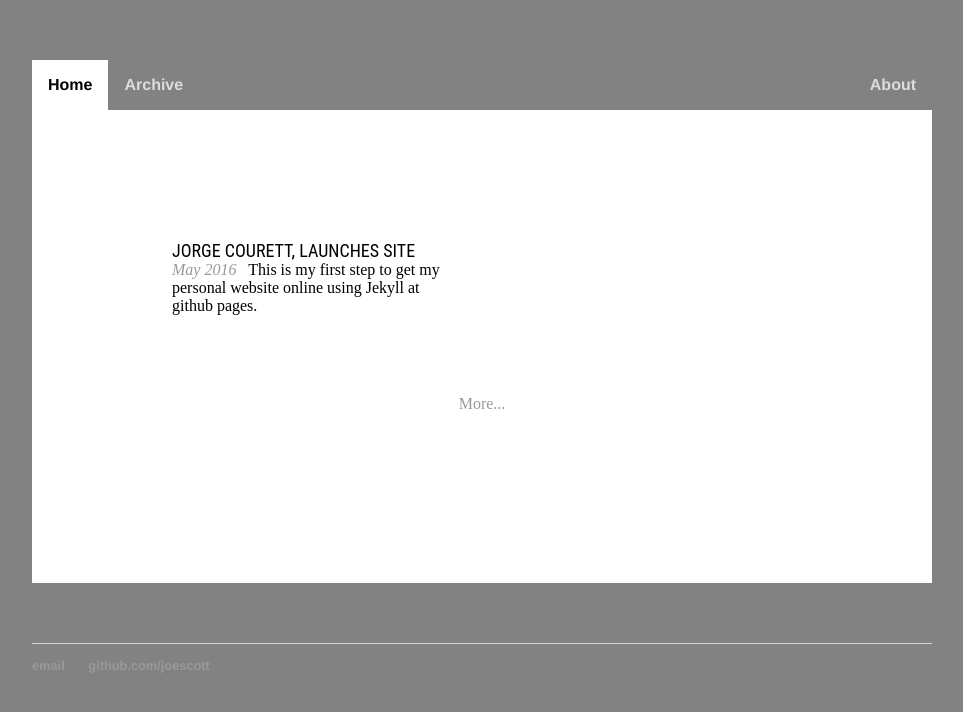
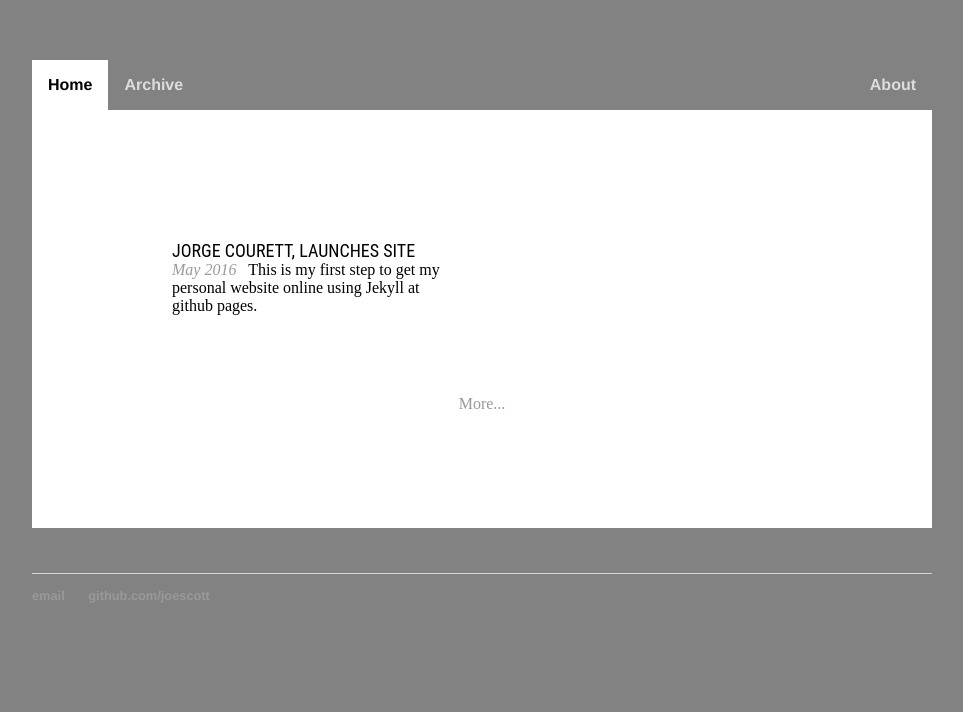
Before and after one commit to joescott/joescott.github.io, a Jekyll site: the page built from index.html, in a window 1280 px wide. Shown: the top 712 px of the page, without its empty margins (158-1121 px from the left). Built offline with Jekyll 4.4.1, drawn with Linux system fonts in a browser that asks for light colours.

Commit message:
test layout3

```diff
--- a/css/main.css
+++ b/css/main.css
@@ -62,7 +62,7 @@
 div.content {
   background:white;
   padding:70px 80px;
-  margin-bottom:60px;
+  margin-bottom:5px;
 }
 div.content.full-bleed {
   padding:0;
```
Also changed, not shown: 3 other files.
